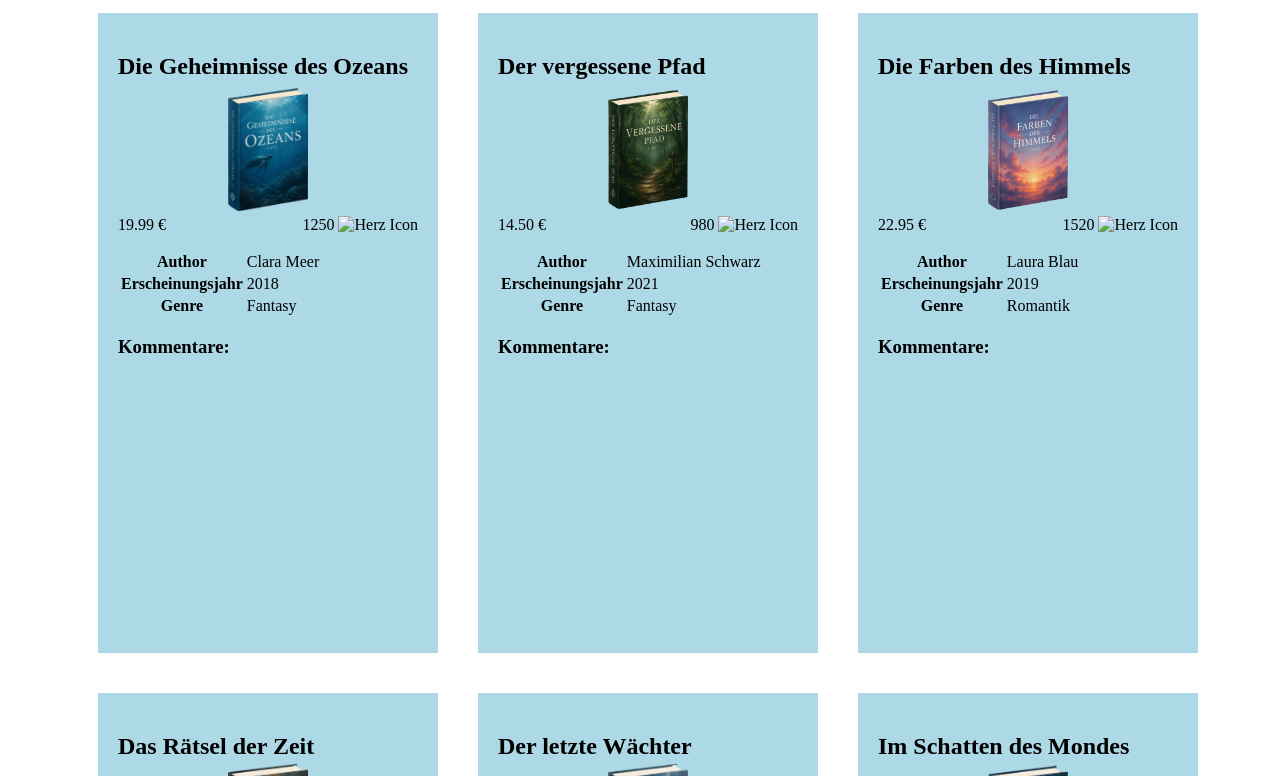
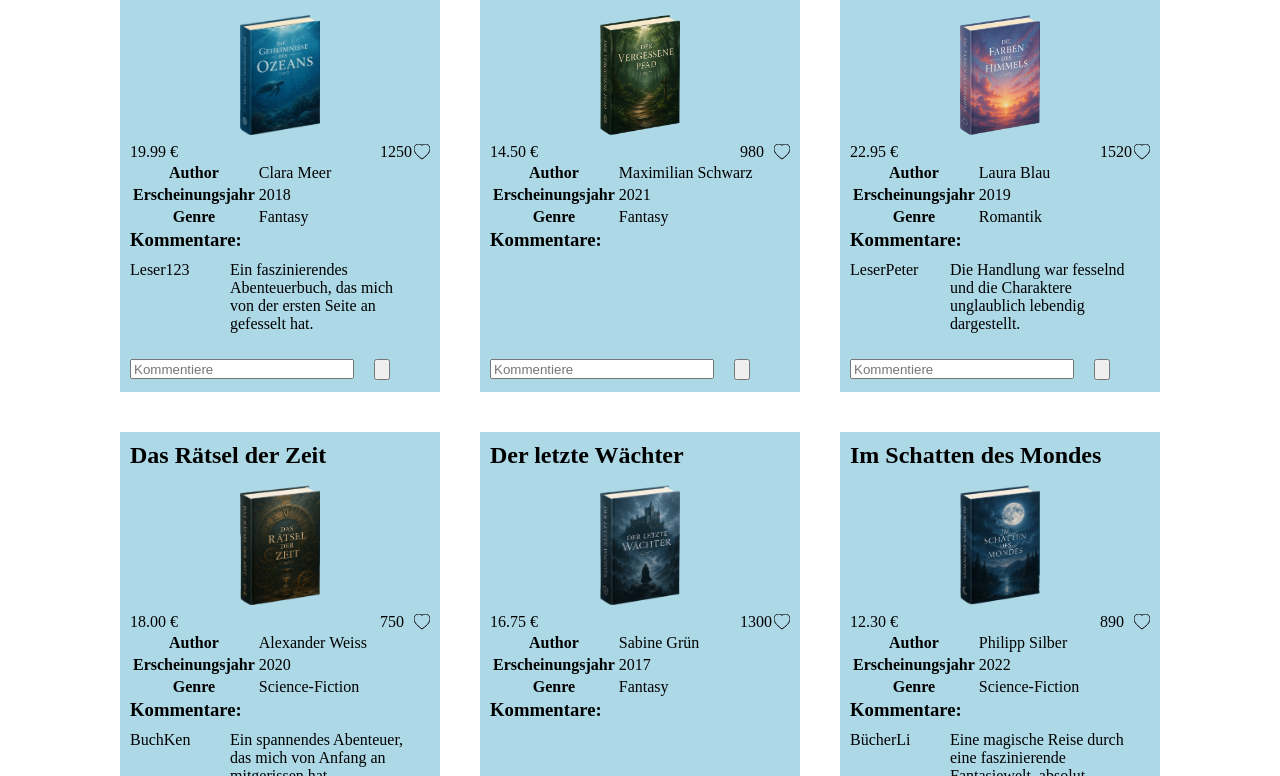
Before and after one commit to eliashashimi/Book-Store, a plain HTML site: page index.html in a window 1280 px wide. Shown: the part 95-871 px from the top of the page. Drawn offline with Linux system fonts and the light colour scheme.

Commit message:
changed index.html script.js style.css db.js template.js added Favicon.png

```diff
--- a/index.html
+++ b/index.html
@@ -4,6 +4,9 @@
     <meta charset="UTF-8">
     <meta name="viewport" content="width=device-width, initial-scale=1.0">
     <title>Document</title>
+    <link rel="icon" type="image/png" href="./assets/icons/Favicon.PNG">
+    <link rel="stylesheet" href="./styles/fonts.css">
+    <link rel="stylesheet" href="./styles/standard.css">
     <link rel="stylesheet" href="style.css">
     <script src="./scripts/db.js" defer></script>
     <script src="./scripts/template.js" defer></script>
--- a/script.js
+++ b/script.js
@@ -4,11 +4,44 @@ function renderBooks(i){
     for (let i = 0; i < books.length; i++) {
         contentRef.innerHTML += renderBooksTemplate(i);
 
-        const commentRef = document.getElementById(`Comments${i}`);
+        const commentRef = document.getElementById(`comments${i}`);
         commentRef.innerHTML = "";
 
-            for (let j = books[i].comments.length; j < 0; j++) {
+            for (let j = 0; j < books[i].comments.length; j++) {
             commentRef.innerHTML += commentsTemplate(i, j);
             }
     }
 }
+
+function likeBook(heartRef, i){
+    const likes = document.getElementById(`likes${i}`);
+
+    if (books[i].liked == false){
+        books[i].liked = true
+        books[i].likes++;
+        heartRef.classList.add("active");
+
+    } else if(books[i].liked == true) {
+        books[i].liked = false;
+        heartRef.classList.remove("active");
+        books[i].likes--;
+    }
+    likes.innerText = books[i].likes;
+}
+
+function getComments(i) {
+    console.log("test");
+    const inputRef = document.getElementById(`input-comment${i}`);
+    let userNameComments = "";
+    let newComment = {
+                        "name": "User",
+                        "comment": inputRef.value
+                    }
+    if (inputRef.value != "") {
+        books[i].comments.push(newComment);
+    }
+
+    inputRef.value = "";
+
+    renderBooks(i);
+}
--- a/scripts/db.js
+++ b/scripts/db.js
@@ -4,7 +4,7 @@ let books = [
         "image": "./assets/images/Bild_1.png",
         "author": "Clara Meer",
         "likes": 1250,
-        "liked": true,
+        "liked": false,
         "price": "19.99 €",
         "publishedYear": 2018,
         "genre": "Fantasy",
@@ -14,19 +14,19 @@ let books = [
                 "comment": "Ein faszinierendes Abenteuerbuch, das mich von der ersten Seite an gefesselt hat."
             },
             {
-                "name": "Bookworm84",
+                "name": "Bookworm",
                 "comment": "Eine romantische Geschichte, die mein Herz berührt und mich zum Nachdenken gebracht hat."
             },
             {
-                "name": "FantasyFanatic",
+                "name": "FantaFan",
                 "comment": "Eine spannende Fantasiewelt, die ich nur schwer aus der Hand legen konnte."
             },
             {
-                "name": "SciFiGuru",
+                "name": "SciFiGur",
                 "comment": "Ein cleverer Science-Fiction-Roman mit interessanten Zeitreise-Konzepten und Charakteren."
             },
             {
-                "name": "NovelLover",
+                "name": "NovelLove",
                 "comment": "Ein Buch, das voller magischer Überraschungen steckt und mich begeistert hat."
             }
         ]
@@ -57,19 +57,19 @@ let books = [
                 "comment": "Die Handlung war fesselnd und die Charaktere unglaublich lebendig dargestellt."
             },
             {
-                "name": "BookLover21",
+                "name": "BookLove",
                 "comment": "Ein romantisches Meisterwerk, das mich tief berührt und bewegt hat."
             },
             {
-                "name": "FantasyNerd",
+                "name": "FantasyN",
                 "comment": "Fantastische Welten und epische Abenteuer - genau mein Geschmack!"
             },
             {
-                "name": "SciFiEnthusiast",
+                "name": "SciFiEnte",
                 "comment": "Die Zeitreise-Elemente waren genial und haben die Story spannend gemacht."
             },
             {
-                "name": "ReadingAddict",
+                "name": "ReadingAdd",
                 "comment": "Ein unvergessliches Buch, das mich auf eine magische Reise mitgenommen hat."
             }
         ]
@@ -85,7 +85,7 @@ let books = [
         "genre": "Science-Fiction",
         "comments": [
             {
-                "name": "BuchKenner",
+                "name": "BuchKen",
                 "comment": "Ein spannendes Abenteuer, das mich von Anfang an mitgerissen hat."
             },
             {
@@ -116,11 +116,11 @@ let books = [
         "genre": "Science-Fiction",
         "comments": [
             {
-                "name": "BücherLiebhaber",
+                "name": "BücherLi",
                 "comment": "Eine magische Reise durch eine faszinierende Fantasiewelt, absolut fesselnd."
             },
             {
-                "name": "Leseratte",
+                "name": "Leserat",
                 "comment": "Ein packender Science-Fiction-Roman, der mich zum Nachdenken gebracht hat."
             }
         ]
--- a/scripts/template.js
+++ b/scripts/template.js
@@ -9,11 +9,16 @@ function renderBooksTemplate(i){
             </div>
             <section class="price_like">
                 <p class="price">${books[i].price}</p>
-                <div class="likes">${books[i].likes}
-                    <img src="" alt="Herz Icon">
+                <div class="likes">
+                <p id="likes${i}">${books[i].likes}</p>
+                    <svg xmlns="http://www.w3.org/2000/svg"
+                        onclick="likeBook(this, ${i})" class="heart-like" viewBox="0 0 16 16">
+                        <path fill-rule="evenodd"
+                            d="M8 1.314C12.438-3.248 23.534 4.735 8 15-7.534 4.736 3.562-3.248 8 1.314"/>
+                    </svg>
                 </div>
             </section>
-            <section class="Author">
+            <section class="author">
                 <table>
                     <tr>
                         <th>Author</th>
@@ -31,7 +36,12 @@ function renderBooksTemplate(i){
             </section>
             <section class="book_comments">
                 <h3>Kommentare:</h3>
-                <div class="comments" id="Comments${i}"></div>
+                <div class="comments" id="comments${i}">
+                </div>
+                <div class= inpField>
+                    <input id="input-comment${i}" type="text" placeholder="Kommentiere">
+                    <button class="button" onclick="getComments(${i})"><img src="" alt=""></button>
+                </div>
             </section>
         </article>
     `;
--- a/style.css
+++ b/style.css
@@ -16,23 +16,28 @@ header {
 
 .book {
     background-color: lightblue;
-    width: 300px;
-    height: 600px;
+    width: 320px;
+    height: 430px;
     margin: 20px;
-    padding: 20px;
+    padding: 10px;
     display: flex;
     flex-direction: column;
 }
 
+h2 {
+    padding: 0px 0px 16px;
+}
+
 .img {
     width: 100%;
-    height: 100px;
+    height: 150px;
     display: flex;
     justify-content: center;
     align-items: center;
+    padding: 0px 0px 8px;
     img {
     width: 80px;
-    height: auto;
+    height: 120px;
     }
 }
 
@@ -43,3 +48,58 @@ header {
     justify-content: space-between;
     align-items: center;
 }
+
+.heart-like {
+    width: 16px;
+    height: 16px;
+    fill: transparent;
+    stroke: black;
+}
+
+.active {
+    fill: red;
+    stroke: black;
+}
+
+.likes {
+    width: 50px;
+    display: flex;
+    justify-content: space-between;
+    align-items: center;
+}
+
+.comments {
+    height: 100px;
+    width: 100%;
+    display: flex;
+    flex-wrap: wrap;
+    overflow-y: auto;
+    align-items: flex-start;
+    padding-top: 5px;
+    .userNameComments {
+        width: 100px;
+    }
+    .bookComments {
+        height: auto;
+        width: 60%;
+    }
+}
+
+
+
+
+.inpField {
+    width: 260px;
+    display: flex;
+    gap: 20px;
+
+    bottom: 0;
+    margin: 8px 0px
+}
+
+.inpField input{
+    height: 20px;
+    width: 250px;
+
+    display: flex;
+}
```
Also changed, not shown: 1 other file.
